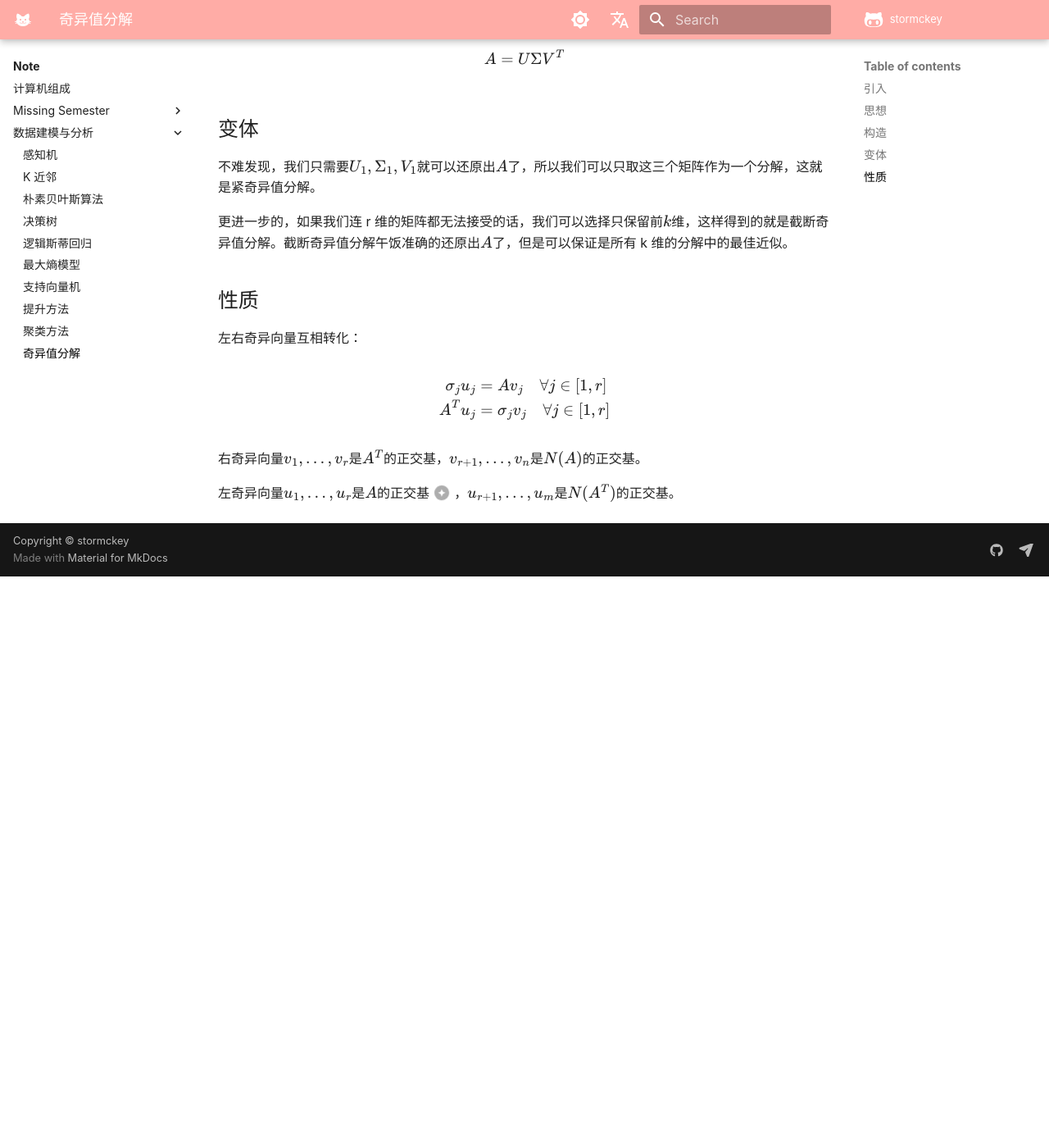
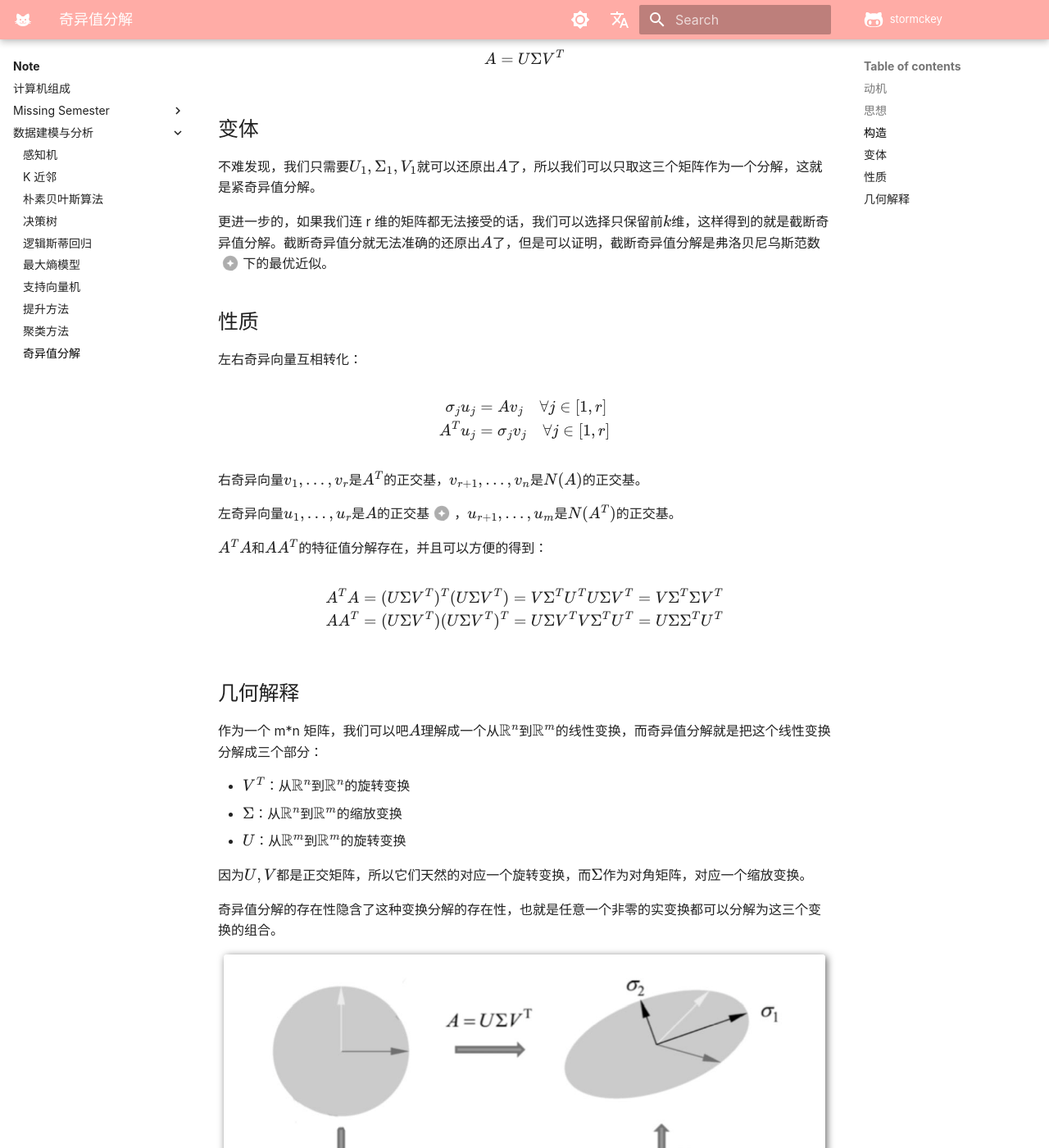
Before and after one commit to stormckey/stormckey.github.io, an MkDocs documentation site: the page built from docs/Note/Data Modeling/SVD.md, in a window 1280 px wide and 1400 px high, scrolled down 2368 px. Shown: the whole window at 82% size. Built offline with MkDocs 1.6.1 and Material for MkDocs 9.7.7, drawn with Linux system fonts in a browser that asks for light colours; some web fonts are replaced; comment, search, counter and statistics services are not loaded; a style sheet for code colours, icons or effects is not loaded; before the commit the page ends 3071 px from its top, so only the background shows below that.

Commit message:
update SVD

```diff
--- a/docs/Note/Data Modeling/SVD.md
+++ b/docs/Note/Data Modeling/SVD.md
@@ -1,6 +1,6 @@
 # 奇异值分解
 
-## 引入
+## 动机
 
 我们希望找到一种对任意非零实矩阵(1)的分解方式，使得其可以被对角化，奇异值分解（Singular Value Decomposition，SVD）就是这样一种分解方式。
 { .annotate }
@@ -101,7 +101,10 @@ $$
 
 不难发现，我们只需要$U_1, \Sigma_1, V_1$就可以还原出$A$了，所以我们可以只取这三个矩阵作为一个分解，这就是紧奇异值分解。
 
-更进一步的，如果我们连 r 维的矩阵都无法接受的话，我们可以选择只保留前$k$维，这样得到的就是截断奇异值分解。截断奇异值分解午饭准确的还原出$A$了，但是可以保证是所有 k 维的分解中的最佳近似。
+更进一步的，如果我们连 r 维的矩阵都无法接受的话，我们可以选择只保留前$k$维，这样得到的就是截断奇异值分解。截断奇异值分就无法准确的还原出$A$了，但是可以证明，截断奇异值分解是弗洛贝尼乌斯范数(1)下的最优近似。
+{.annotate}
+
+1.  $\|A\|_F = \sqrt{\sum_{i=1}^m \sum_{j=1}^n a_{ij}^2}$
 
 ## 性质
 
@@ -124,3 +127,24 @@ $$
                     &= \frac{1}{\sigma_i \sigma_j} \sigma_j^2 v_i^T v_j \\
                     &= \delta_{ij}
     \end{align*}
+
+$A^T A$和$A A^T$的特征值分解存在，并且可以方便的得到：
+
+\begin{align*}
+    A^T A = (U \Sigma V^T)^T (U \Sigma V^T) = V \Sigma^T U^T U \Sigma V^T = V \Sigma^T \Sigma V^T \\
+    A A^T = (U \Sigma V^T) (U \Sigma V^T)^T = U \Sigma V^T V \Sigma^T U^T = U \Sigma \Sigma^T U^T
+\end{align*}
+
+## 几何解释
+
+作为一个 m*n 矩阵，我们可以吧$A$理解成一个从$\mathbb{R}^n$到$\mathbb{R}^m$的线性变换，而奇异值分解就是把这个线性变换分解成三个部分：
+
+-   $V^T$：从$\mathbb{R}^n$到$\mathbb{R}^n$的旋转变换
+-   $\Sigma$：从$\mathbb{R}^n$到$\mathbb{R}^m$的缩放变换
+-   $U$：从$\mathbb{R}^m$到$\mathbb{R}^m$的旋转变换
+
+因为$U,V$都是正交矩阵，所以它们天然的对应一个旋转变换，而$\Sigma$作为对角矩阵，对应一个缩放变换。
+
+奇异值分解的存在性隐含了这种变换分解的存在性，也就是任意一个非零的实变换都可以分解为这三个变换的组合。
+
+![](images/SVD/image.png#pic)
```
Also changed, not shown: docs/Note/Data Modeling/images/SVD/2024-01-14-11-17-38.png (added), docs/Note/Data Modeling/images/SVD/image.png (added).
